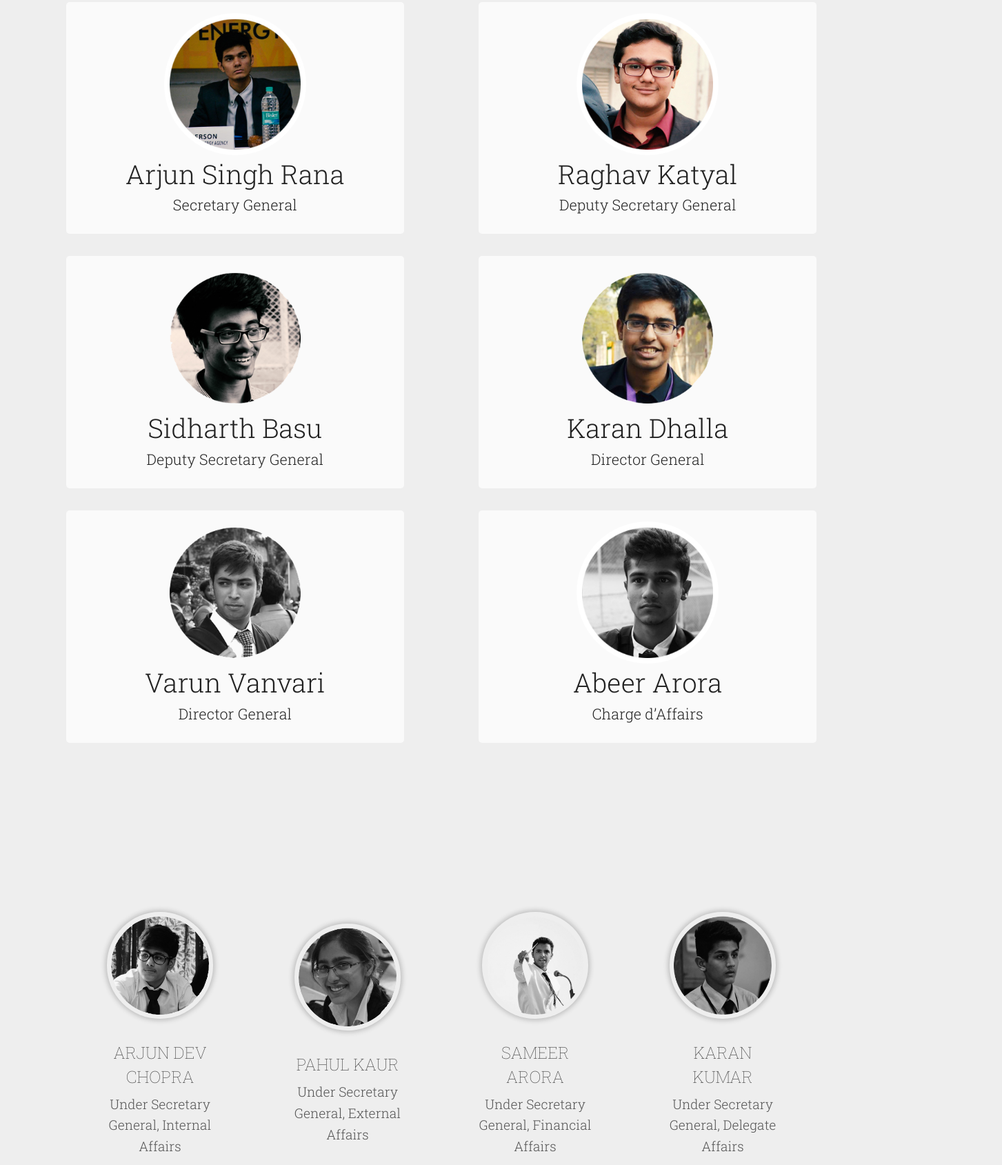
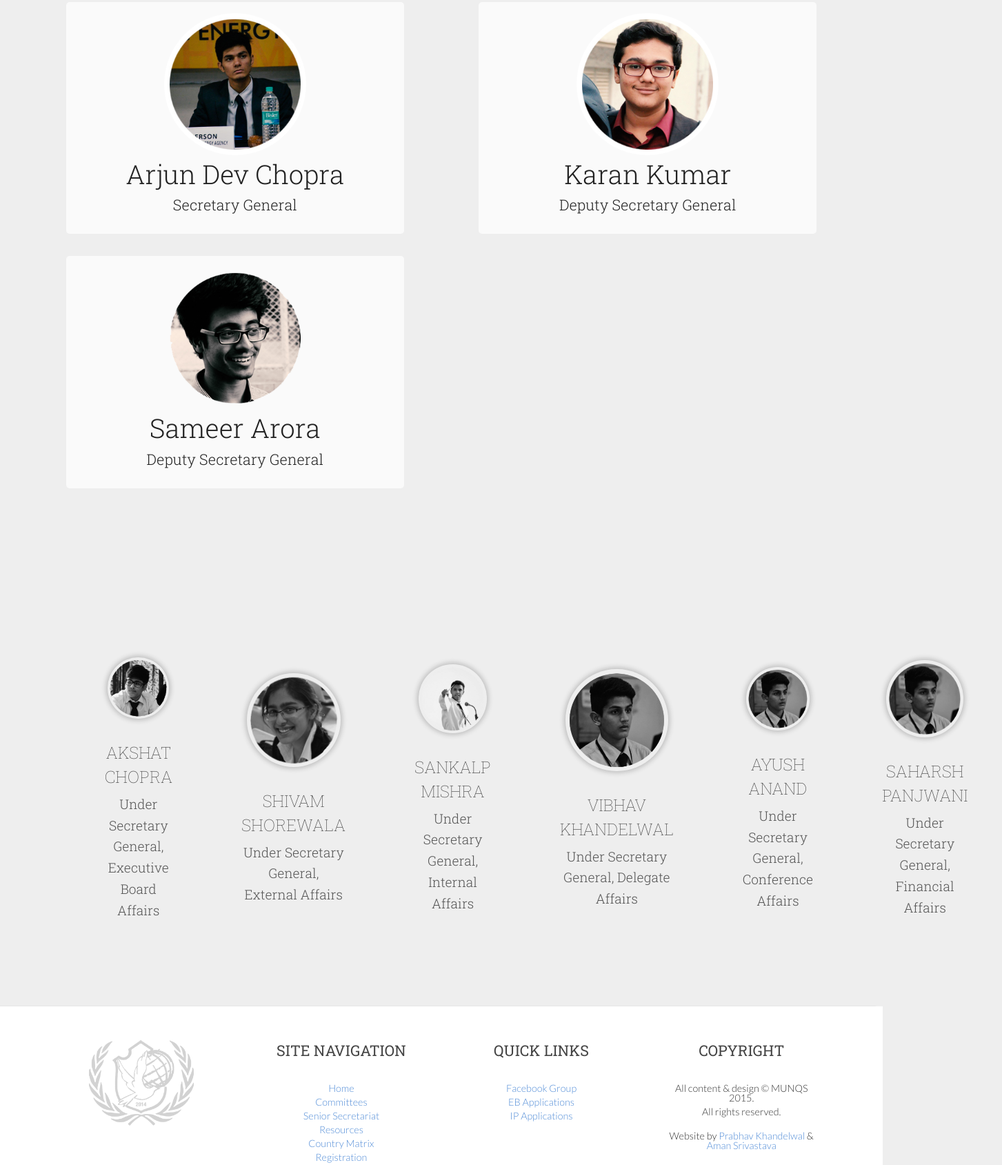
Before and after one commit to prabhav/munqsmun, a plain HTML site: page secretariat.html in a window 1280 px wide. Shown: the part 516-2205 px from the top of the page at 69% size, 1453 px wide, since content can reach past the window. Drawn offline with nearby package versions, Linux system fonts and the light colour scheme; a script that the page names is missing; a web font is replaced by a local one.

Commit message:
Update secretariat.html

```diff
--- a/secretariat.html
+++ b/secretariat.html
@@ -87,7 +87,7 @@
 			<div class="mentor">
                 <img src="assets/img/asr.png" class="left">
                 <article class="right">
-                    <h4>Arjun Singh Rana</h4>
+                    <h4>Arjun Dev Chopra</h4>
                     <h5>Secretary General</h5>
 
 
@@ -97,7 +97,7 @@
             <div class="mentor">
                 <img src="assets/img/raghav.png" class="left">
                 <article class="right">
-                    <h4>Raghav Katyal</h4>
+                    <h4>Karan Kumar</h4>
                     <h5>Deputy Secretary General</h5>
 
 
@@ -107,14 +107,14 @@
             <div class="mentor">
                 <img src="assets/img/basu.png" class="left">
                 <article class="right">
-                    <h4>Sidharth Basu</h4>
+                    <h4>Sameer Arora</h4>
                     <h5>Deputy Secretary General</h5>
 
 
                 </article>
             </div>
 
-            <div class="mentor">
+            <!--<div class="mentor">
                 <img src="assets/img/karan.png" class="left">
                 <article class="right">
                     <h4>Karan Dhalla</h4>
@@ -142,7 +142,7 @@
 
 
                 </article>
-            </div>
+            </div> -->
 
 	</div>
 	</section>
@@ -154,8 +154,8 @@
             <img src="assets/img/adc.png" alt="" />
             <br>
             <article>
-                <h4>Arjun Dev Chopra</h4>
-                <h5>Under Secretary General, Internal Affairs</h5>
+                <h4>Akshat Chopra</h4>
+                <h5>Under Secretary General, Executive Board Affairs</h5>
             </article>
         </div>
 
@@ -163,7 +163,7 @@
             <img src="assets/img/pahul.png" alt="" />
             <br>
             <article>
-                <h4>Pahul Kaur</h4>
+                <h4>Shivam Shorewala</h4>
                 <h5>Under Secretary General, External Affairs</h5>
             </article>
         </div>
@@ -172,8 +172,8 @@
             <img src="assets/img/sameer.png" alt="" />
             <br>
             <article>
-                <h4>Sameer Arora</h4>
-                <h5>Under Secretary General, Financial Affairs</h5>
+                <h4>Sankalp Mishra</h4>
+                <h5>Under Secretary General, Internal Affairs</h5>
             </article>
         </div>
 
@@ -181,10 +181,30 @@
             <img src="assets/img/kk.png" alt="" />
             <br>
             <article>
-                <h4>Karan Kumar</h4>
+                <h4>Vibhav Khandelwal</h4>
                 <h5>Under Secretary General, Delegate Affairs</h5>
             </article>
         </div>
+
+        <div class="usg-box">
+            <img src="assets/img/kk.png" alt="" />
+            <br>
+            <article>
+                <h4>Ayush Anand</h4>
+                <h5>Under Secretary General, Conference Affairs</h5>
+
+            </article>
+        </div>
+
+        <div class="usg-box">
+            <img src="assets/img/kk.png" alt="" />
+            <br>
+            <article>
+                <h4>Saharsh Panjwani</h4>
+                <h5>Under Secretary General, Financial Affairs</h5>
+            </article>
+        </div>
+
 
     </div>
     </section>
```
